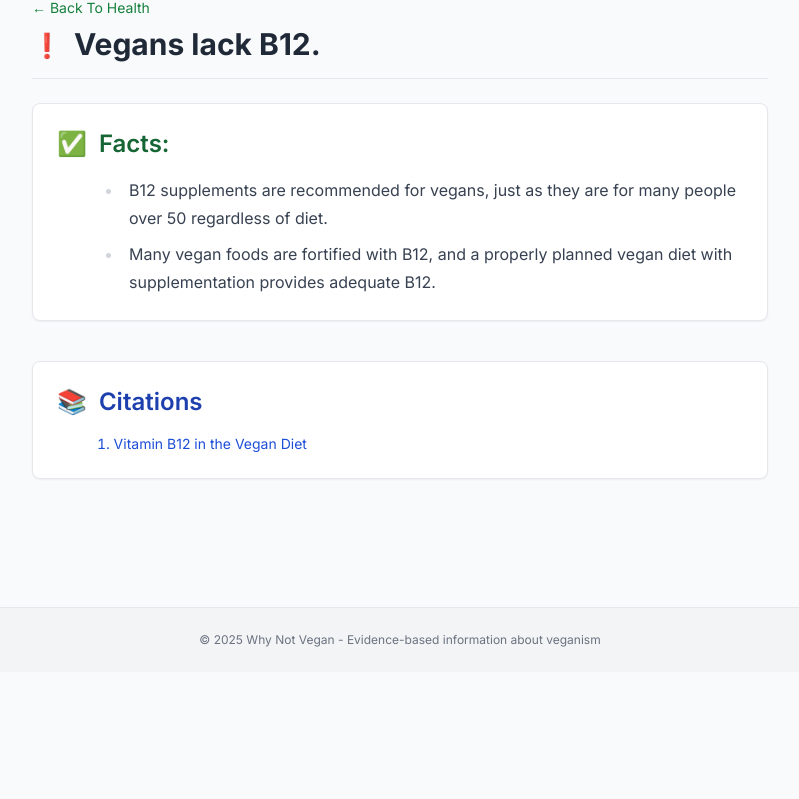
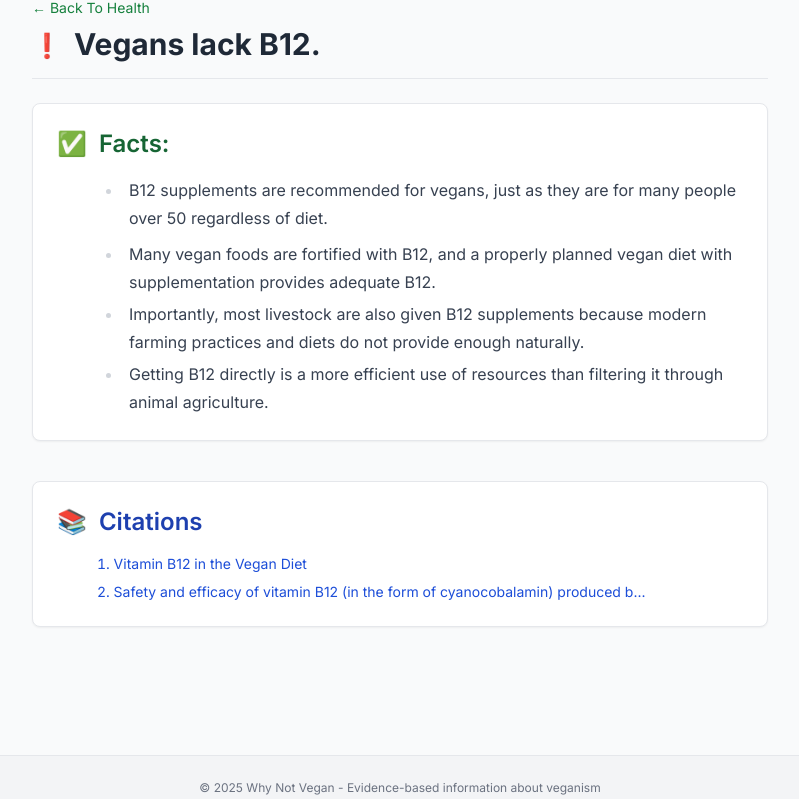
Before and after one commit to samuelbalogh/whynotvegan, a Next.js app: page /argument/b12-deficiency in a window 1280 px wide. Shown: the part 392-1191 px from the top of the page, without its empty margins (240-1039 px from the left). Before the commit the page ends 1064 px from the top, so only its background shows below. Built offline with nearby package versions, Linux system fonts and the light colour scheme.

Commit message:
expand on b12

```diff
--- a/app/argument/[id]/page.tsx
+++ b/app/argument/[id]/page.tsx
@@ -80,7 +80,9 @@ export default async function ArgumentPage({
                                     rel="noopener noreferrer"
                                     className="hover:underline hover:text-blue-900 transition-colors"
                                 >
-                                    {citation.title}
+                                    {citation.title.length > 80
+                                        ? `${citation.title.slice(0, 77)}...`
+                                        : citation.title}
                                 </a>
                             </li>
                         ))}
--- a/data/arguments.json
+++ b/data/arguments.json
@@ -131,11 +131,15 @@
         "id": "b12-deficiency",
         "category": "health",
         "claim": "Vegans lack B12.",
-        "fact": "B12 supplements are recommended for vegans, just as they are for many people over 50 regardless of diet. Many vegan foods are fortified with B12, and a properly planned vegan diet with supplementation provides adequate B12.",
+        "fact": "B12 supplements are recommended for vegans, just as they are for many people over 50 regardless of diet. Many vegan foods are fortified with B12, and a properly planned vegan diet with supplementation provides adequate B12. Importantly, most livestock are also given B12 supplements because modern farming practices and diets do not provide enough naturally. Getting B12 directly is a more efficient use of resources than filtering it through animal agriculture.",
         "citations": [
             {
                 "title": "Vitamin B12 in the Vegan Diet",
                 "url": "https://veganhealth.org/vitamin-b12/"
+            },
+            {
+                "title": "Safety and efficacy of vitamin B12 (in the form of cyanocobalamin) produced by Ensifer spp. as a feed additive for all animal species based on a dossier submitted by VITAC EEIG",
+                "url": "https://www.efsa.europa.eu/en/efsajournal/pub/5336"
             }
         ]
     },
```
